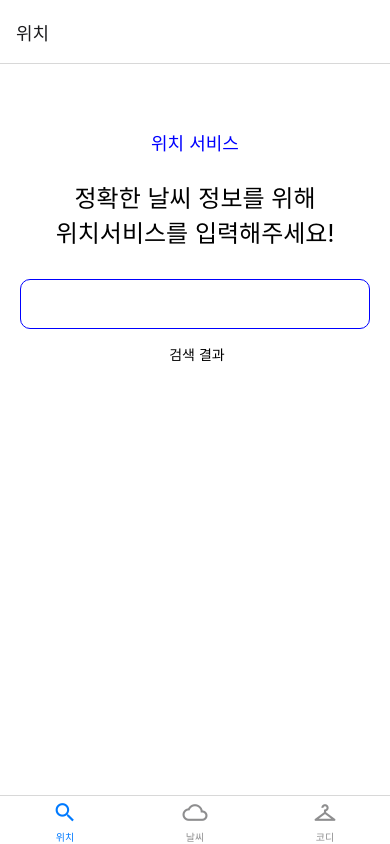
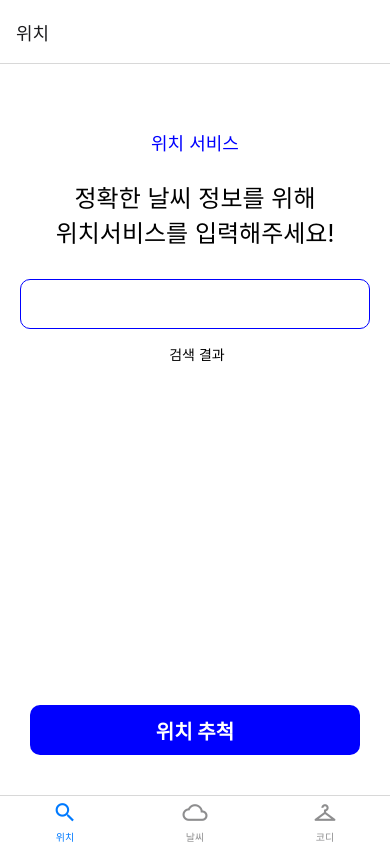
Before and after one commit to ParkJongJoon7128/clothWeatherApp, a React Native app: screen /Location in a window 390 px wide. Built offline with nearby package versions, Linux system fonts and the light colour scheme.

Commit message:
LocationScreen 디자인중 (행정구역 데이터 api 받아오기 - 작업중

```diff
--- a/package.json
+++ b/package.json
@@ -14,6 +14,7 @@
     "@react-navigation/bottom-tabs": "^6.4.0",
     "@react-navigation/native": "^6.0.13",
     "@react-navigation/native-stack": "^6.9.1",
+    "axios": "^1.1.3",
     "react": "18.1.0",
     "react-native": "0.70.4",
     "react-native-gesture-handler": "^2.8.0",
--- a/screens/LocationScreen.js
+++ b/screens/LocationScreen.js
@@ -1,11 +1,55 @@
 import React from 'react';
-import {Text, View, StyleSheet, Platform} from 'react-native';
+import {Text, View, StyleSheet, Platform, TouchableOpacity} from 'react-native';
 import TextInput from '../components/TextInput';
 import {useState} from 'react';
-import {ScrollView} from 'react-native-gesture-handler';
+import axios from 'axios';
+import {FlatList, ScrollView} from 'react-native-gesture-handler';
 
 const LocationScreen = () => {
   const [text, setText] = useState('');
+  const [locationObj, setLocationObj] = useState({});
+
+  // axios
+  //   .get(
+  //   `https://dapi.kakao.com/v2/local/search/address.json?query=${fullAddress}`,
+  //   {
+  //     headers: {
+  //       Authorization: 'KakaoAK {89c4b5bfe4d36f7d936d31efab545c1d}',
+  //     },
+  //   },
+  // )
+  // .then(res => {
+  //   const location = res.data.documents[0];
+  //   setLocationObj({
+  //     si: location.address.region_1depth_name,
+  //     gu: location.address.region_2depth_name,
+  //     dong: location.address.region_3depth_name,
+  //     locationX: location.address.x,
+  //     locationY: location.address.y,
+  //   });
+  // });
+
+  const callLocationApi = async () => {
+    let url = axios
+      .get(
+        `https://dapi.kakao.com/v2/local/search/address.json?query=${fullAddress}`,
+        {
+          headers: {
+            Authorization: 'KakaoAK {89c4b5bfe4d36f7d936d31efab545c1d}',
+          },
+        },
+      )
+      .then(res => {
+        const location = res.data.documents[0];
+        setLocationObj({
+          si: location.address.region_1depth_name,
+          //     gu: location.address.region_2depth_name,
+          //     dong: location.address.region_3depth_name,
+          //     locationX: location.address.x,
+          //     locationY: location.address.y,
+        });
+      });
+  };
 
   return (
     <View style={styles.wrapper}>
@@ -44,7 +88,12 @@ const LocationScreen = () => {
         </View>
       </View>
       <View style={styles.wrapperBottom}>
-        <ScrollView></ScrollView>
+        <FlatList></FlatList>
+        <TouchableOpacity
+        style={styles.addLocationButtons}
+        onPress={callLocationApi}>
+          <Text style={styles.addLocationButtonsText}>위치 추척</Text>
+        </TouchableOpacity>
       </View>
     </View>
   );
@@ -91,6 +140,21 @@ const styles = StyleSheet.create({
     marginTop: 15,
     // marginRight: 280,
   },
+  addLocationButtons: {
+    width: 330,
+    height: 50,
+    backgroundColor: '#00f',
+    padding: 10,
+    margin: 40,
+    alignItems: 'center',
+    justifyContent: 'center',
+    borderRadius: 10,
+  },
+  addLocationButtonsText: {
+    color: '#fff',
+    fontSize: 20,
+    fontWeight: 'bold',
+  },
 });
 
 export default LocationScreen;
```
Also changed, not shown: 2 other files (tests, documents, lock files or other folders).
